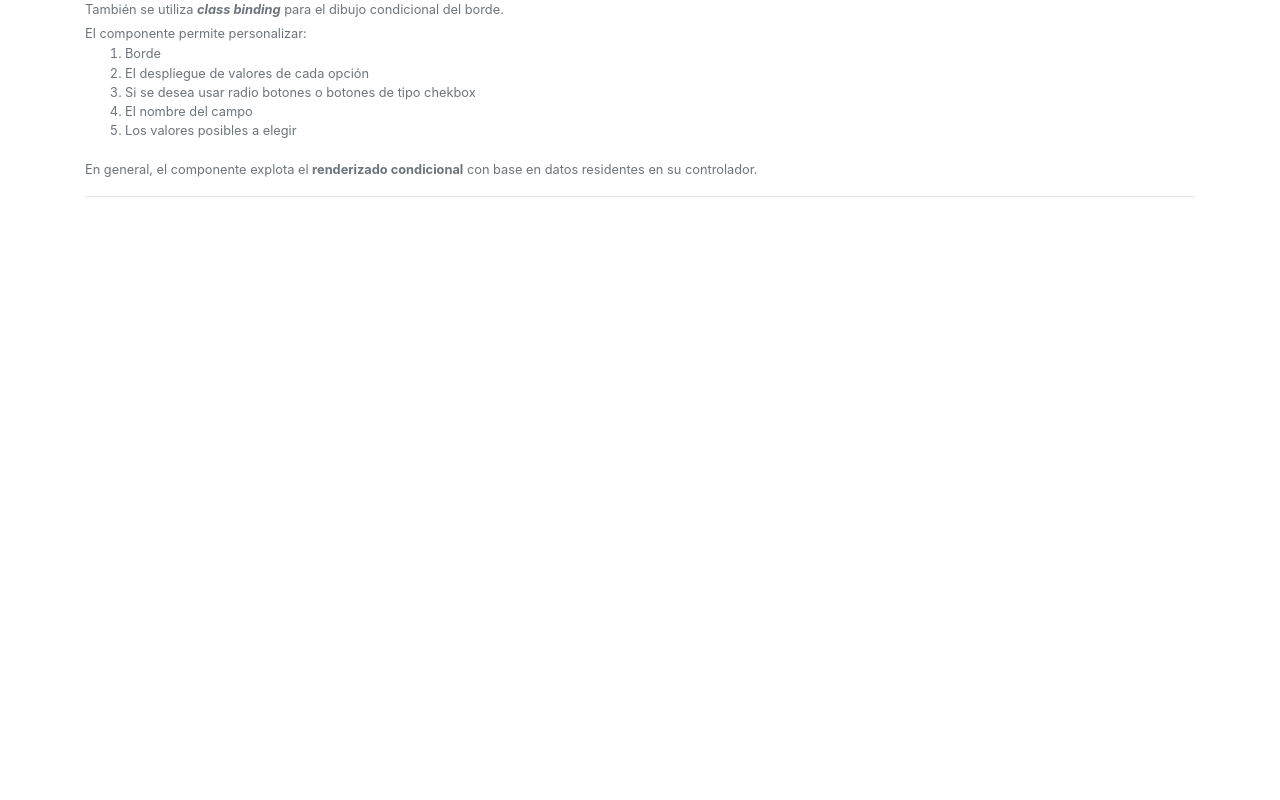
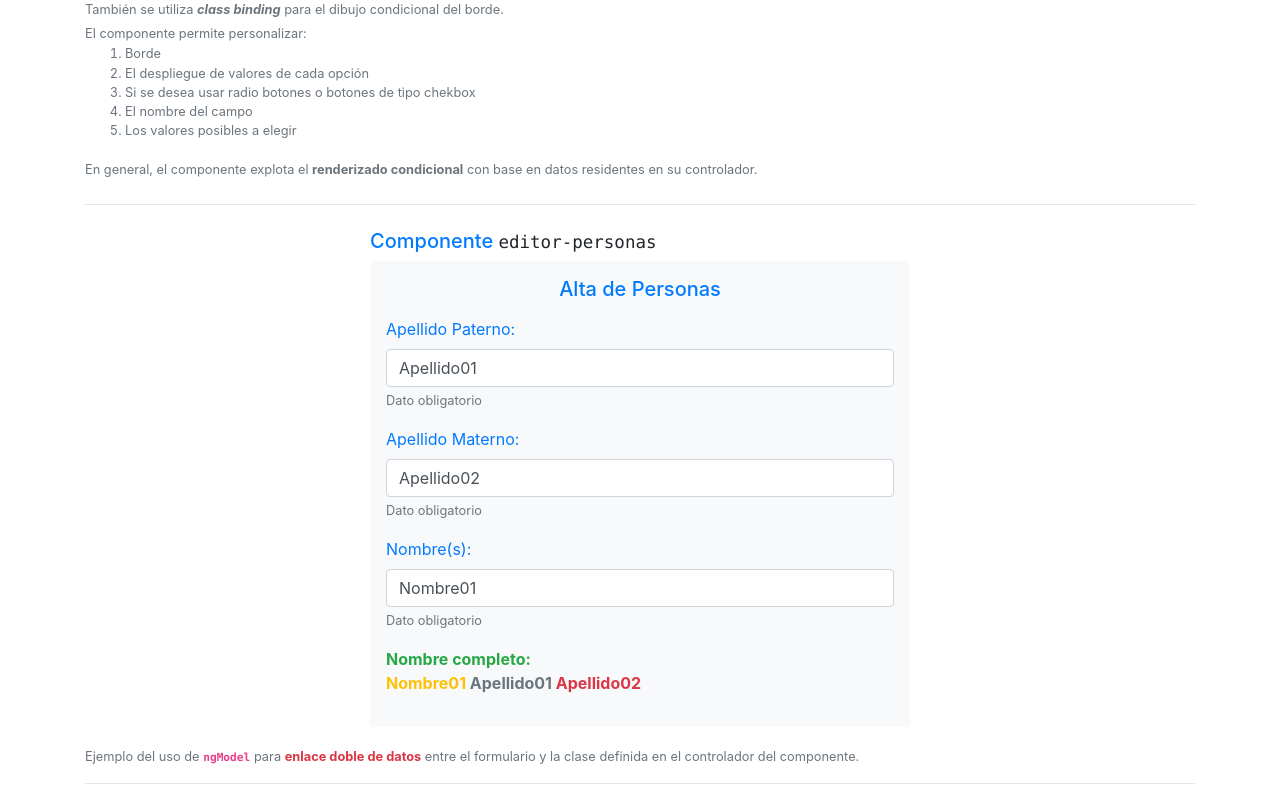
Before and after one commit to qualitrain/demo01Ng, an Angular app: page / in a window 1280 px wide. Shown: the part 1049-1849 px from the top of the page. Before the commit the page ends 1262 px from the top, so only its background shows below. Built offline with nearby package versions, Linux system fonts and the light colour scheme.

Commit message:
Demo de [(ngModel] y Binding bidireccional
Componente que recibe datos y actualiza variables subyacentes
Agrega módulo FormsModule

```diff
--- a/src/app/app.component.html
+++ b/src/app/app.component.html
@@ -89,6 +89,21 @@
     En general, el componente explota el <strong>renderizado condicional</strong> con base en datos residentes en su controlador.
     </small>
 </div>
+<hr  class="my-4">
+<div class="row">
+    <div class="offset-sm-3 col-sm-6">
+        <h5 class="text-primary">Componente
+            <pre class="d-inline">editor-personas</pre>
+        </h5>
+        <app-editor-personas></app-editor-personas>
+    </div>
+</div>
+<div class="text-info text-muted mt-3 text-info">
+    <small>Ejemplo del uso de <code class="font-weight-bold">ngModel</code> para
+        <strong class="text-danger">enlace doble de datos</strong> entre el formulario y la clase definida en el
+        controlador del
+        componente.</small>
+</div>
 <hr>
 
 </div>
--- /dev/null
+++ b/src/app/editor-personas/editor-personas.component.html
@@ -0,0 +1,30 @@
+<div class="bg-light p-3">
+    <h5 class="text-primary text-center mb-3">{{funcionActual}}</h5>
+    <div class="form-group">
+      <label for="idApPaterno" class="text-primary">Apellido Paterno:</label>
+      <input type="text" name="apPaterno" id="idApPaterno"
+      [(ngModel)]="persona.apPaterno"
+       class="form-control" aria-describedby="helpApPaterno">
+      <small id="helpApPaterno" class="text-muted">Dato obligatorio</small>
+    </div>
+    <div class="form-group">
+      <label for="idApMaterno" class="text-primary">Apellido Materno:</label>
+      <input type="text" name="apMaterno" id="idApMaterno"
+      [(ngModel)]="persona.apMaterno"
+       class="form-control" aria-describedby="helpApMaterno">
+      <small id="helpApMaterno" class="text-muted">Dato obligatorio</small>
+    </div>
+    <div class="form-group">
+      <label for="idNombres" class="text-primary">Nombre(s):</label>
+      <input type="text" name="nombres" id="idNombres"
+      [(ngModel)]="persona.nombres"
+       class="form-control" aria-describedby="helpNombres">
+      <small id="helpNombres" class="text-muted">Dato obligatorio</small>
+    </div>
+    <p><strong class="text-success">Nombre completo: <br>
+        <span class="text-warning">   {{persona.nombres}}   </span>
+        <span class="text-secondary"> {{persona.apPaterno}} </span>
+        <span class="text-danger">    {{persona.apMaterno}} </span>
+      </strong>
+    </p>
+  </div>
--- /dev/null
+++ b/src/app/editor-personas/editor-personas.component.ts
@@ -0,0 +1,22 @@
+import { Component } from '@angular/core';
+import { IPersona } from '../negocio/ipersona';
+
+@Component({
+  selector: 'app-editor-personas',
+  templateUrl: './editor-personas.component.html',
+  styleUrls: ['./editor-personas.component.css']
+})
+export class EditorPersonasComponent {
+  funcionActual : string;
+  persona : IPersona;
+  constructor() {
+    this.persona = {
+      idPersona:0,
+      apPaterno:"Apellido01",
+      apMaterno:"Apellido02",
+      nombres:"Nombre01",
+      fechaNacAAAAMMDD:""
+    }
+    this.funcionActual = "Alta de Personas";
+  }
+}
--- /dev/null
+++ b/src/app/negocio/ipersona.ts
@@ -0,0 +1,7 @@
+export interface IPersona{
+    idPersona:number;
+    apPaterno:string;
+    apMaterno:string;
+    nombres:string;
+    fechaNacAAAAMMDD:string;
+}
```
Also changed, not shown: src/app/app.module.ts (+6 -2 lines), src/app/editor-personas/editor-personas.component.css (added), 1 other file (tests, documents, lock files or other folders).
